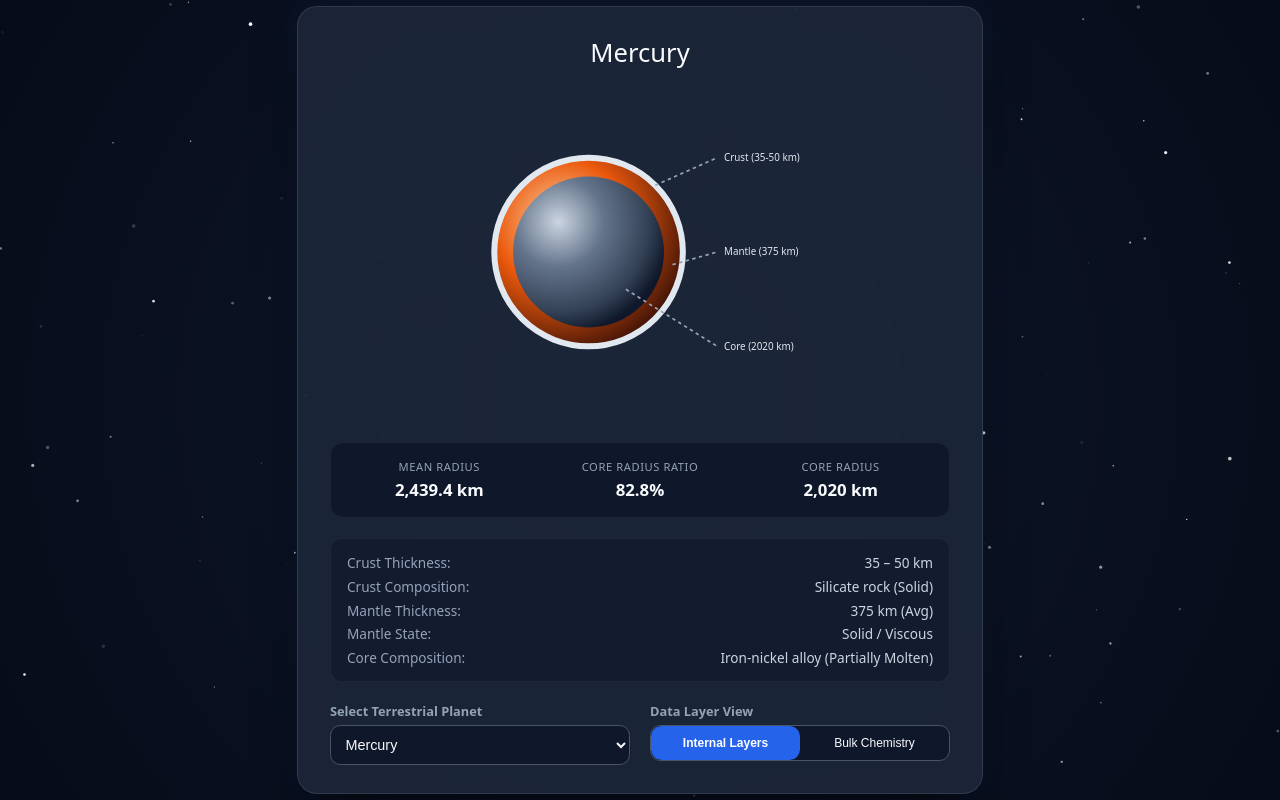
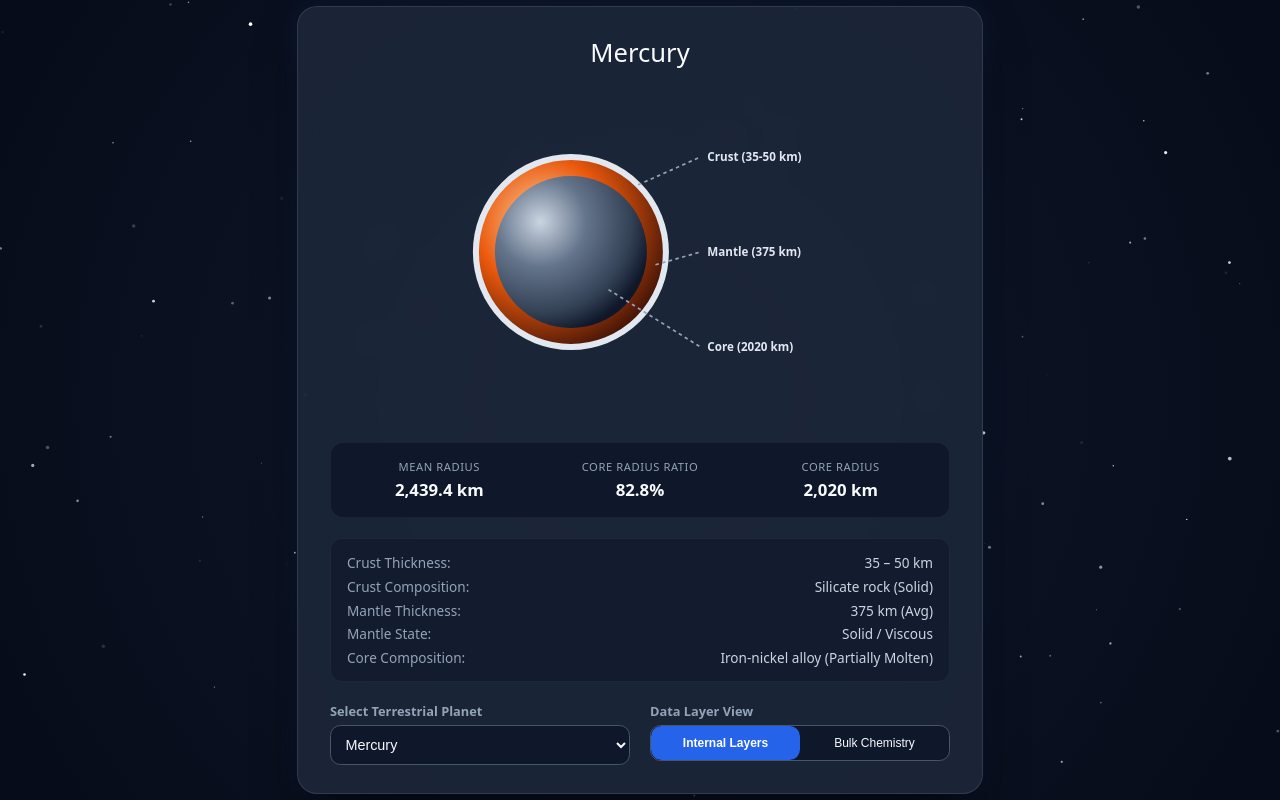
Before and after one commit to faaarwest2k-cpu/Planetary_Visualiser, a plain HTML site: page index.html in a window 1280 px wide. Drawn offline with nearby package versions, Linux system fonts and the light colour scheme; animation ran at ten frames a second.

Commit message:
Update index.html

```diff
--- a/index.html
+++ b/index.html
@@ -47,7 +47,7 @@
         }
         .view-container {
             position: relative;
-            width: 360px;
+            width: 380px;
             height: 340px;
             margin: 0 auto 1.25rem auto;
             display: flex;
@@ -170,8 +170,8 @@
         }
         .callout-text {
             fill: #e2e8f0;
-            font-size: 11.5px;
-            font-weight: 500;
+            font-size: 13.5px; /* Enlarged label font size */
+            font-weight: 600;  /* Bolder for better readability */
         }
         .hidden {
             display: none !important;
@@ -189,8 +189,8 @@
 
         <!-- View 1: Textured Spherical Cross-Section with Metallic Core & Custom Text Colors -->
         <div id="layers-view" class="view-container">
-            <!-- Expanded viewBox width from 360 to 420 to give room for side labels -->
-            <svg viewBox="0 0 420 360">
+            <!-- Expanded viewBox width to 440 to give ample side room for bigger text -->
+            <svg viewBox="0 0 440 360">
                 <defs>
                     <radialGradient id="mantleGrad" cx="35%" cy="35%" r="70%">
                         <stop offset="0%" stop-color="#fed7aa" />
@@ -206,22 +206,22 @@
                     </radialGradient>
                 </defs>
 
-                <!-- Mantle Layer (Shifted center slightly left to x=150 to make space on the right) -->
-                <circle id="layer-mantle" cx="150" cy="180" r="110" fill="url(#mantleGrad)" />
+                <!-- Mantle Layer (Shifted center slightly left to x=140) -->
+                <circle id="layer-mantle" cx="140" cy="180" r="110" fill="url(#mantleGrad)" />
                 <!-- Core Layer (Metallic) -->
-                <circle id="layer-core" cx="150" cy="180" r="88" fill="url(#metallicCoreGrad)" />
+                <circle id="layer-core" cx="140" cy="180" r="88" fill="url(#metallicCoreGrad)" />
                 <!-- Crust Ring -->
-                <circle id="layer-crust" cx="150" cy="180" r="110" fill="none" stroke="#e2e8f0" stroke-width="7" />
+                <circle id="layer-crust" cx="140" cy="180" r="110" fill="none" stroke="#e2e8f0" stroke-width="7" />
 
-                <!-- Callout Lines & Labels safely positioned away from the planet graphic -->
-                <line id="line-crust" class="callout-line" x1="240" y1="120" x2="300" y2="70" />
-                <text id="txt-crust" class="callout-text" x="308" y="74" fill="#93c5fd">Crust (35-50 km)</text>
+                <!-- Callout Lines & Enlarged Labels -->
+                <line id="line-crust" class="callout-line" x1="230" y1="120" x2="290" y2="70" />
+                <text id="txt-crust" class="callout-text" x="298" y="75" fill="#93c5fd">Crust (35-50 km)</text>
 
-                <line id="line-mantle" class="callout-line" x1="220" y1="180" x2="300" y2="180" />
-                <text id="txt-mantle" class="callout-text" x="308" y="184" fill="#fdba74">Mantle (375 km)</text>
+                <line id="line-mantle" class="callout-line" x1="210" y1="180" x2="290" y2="180" />
+                <text id="txt-mantle" class="callout-text" x="298" y="185" fill="#fdba74">Mantle (375 km)</text>
 
-                <line id="line-core" class="callout-line" x1="190" y1="215" x2="300" y2="290" />
-                <text id="txt-core" class="callout-text" x="308" y="294" fill="#e2e8f0">Core (2020 km)</text>
+                <line id="line-core" class="callout-line" x1="180" y1="215" x2="290" y2="290" />
+                <text id="txt-core" class="callout-text" x="298" y="295" fill="#e2e8f0">Core (2020 km)</text>
             </svg>
         </div>
 
@@ -491,8 +491,8 @@
             document.getElementById('layer-crust').setAttribute('r', p.mantleR);
             document.getElementById('layer-crust').style.strokeWidth = p.crustWidth;
 
-            // Planet Center moved slightly left to x=150
-            const cx = 150;
+            // Planet Center at x=140
+            const cx = 140;
             const cy = 180;
             const crustRadius = p.mantleR;
             const coreRadius = p.coreR;
@@ -545,6 +545,3 @@
 
 </body>
 </html>
-
-</body>
-</html>
```
